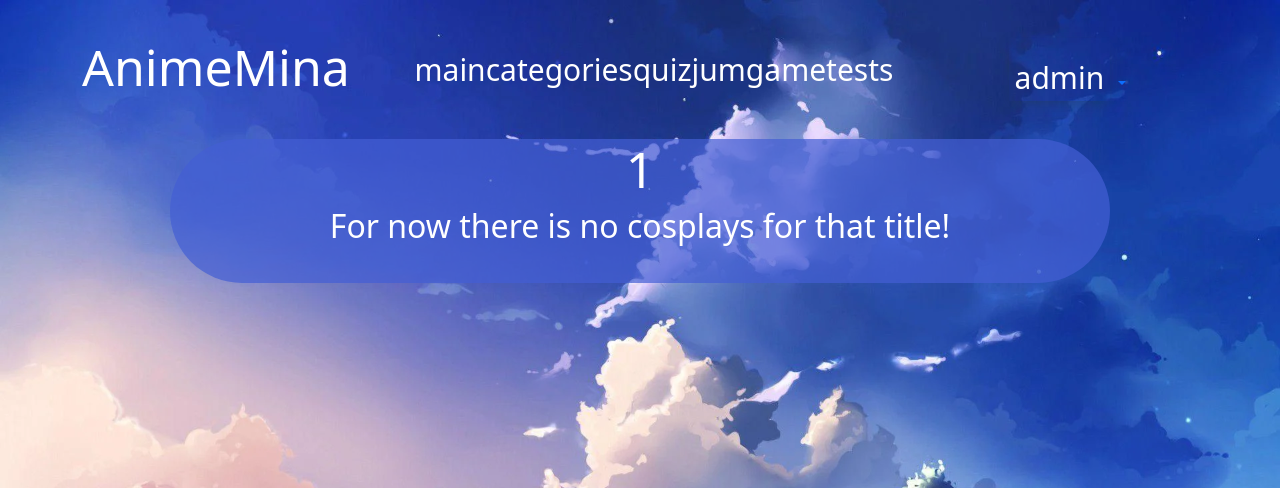
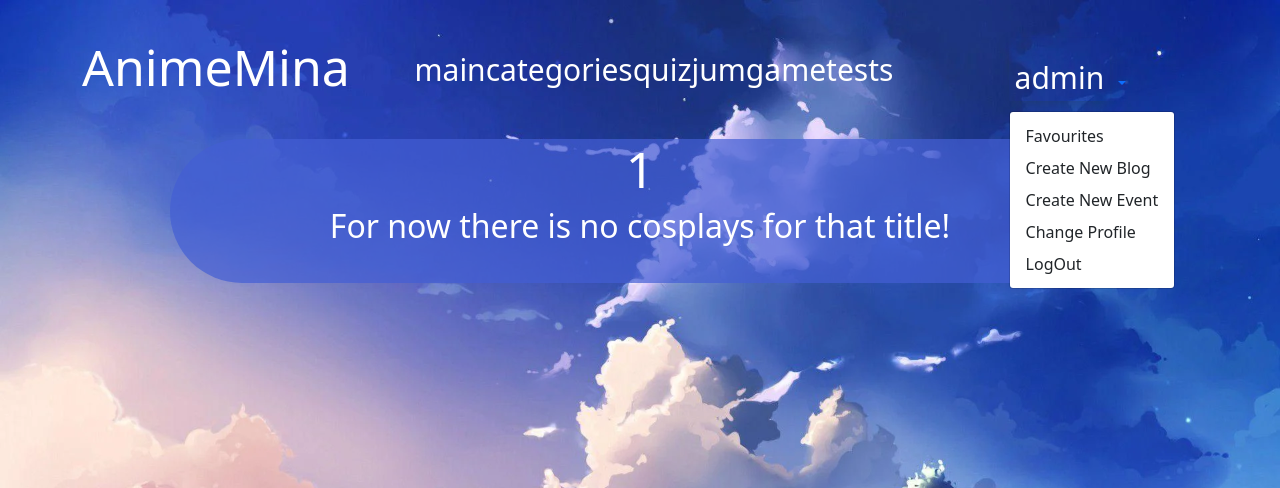
Before and after one commit to iseunli/amimem, a Django app: page /category/1/ in a window 1280 px wide, after a click on "admin". Shown: the top 488 px of the page. Run offline with Django 4.2, Linux system fonts and the light colour scheme; a user stored in the database is signed in; data comes from the database, SQL or seed files in the repository; both versions use the stored data as it was after the commit.

Commit message:
Ну все остальное

```diff
--- a/authorization/templates/registration/edit_profile.html
+++ b/authorization/templates/registration/edit_profile.html
@@ -39,6 +39,7 @@
         {% csrf_token %}
         {{ form.as_p }}
         <button class ="btn btn-secondary">Update</button>
+         <button class ="btn btn-secondary"><a href="{% url 'mainpage' %}" class="btn btn-secondary"> Go Back </a></button>
     </form>
 
 </div>
--- a/cosplayers/templates/base.html
+++ b/cosplayers/templates/base.html
@@ -56,7 +56,7 @@
               <button > {{ user.username }} </button>
           </a>
           <ul class="dropdown-menu" aria-labelledby="navbarDropdownMenuLink">
-            li><a class="dropdown-item" href="{% url 'post_favourite_list' %}">Favourites</a></li>
+            <li><a class="dropdown-item" href="{% url 'post_favourite_list' %}">Favourites</a></li>
             <li><a class="dropdown-item" href="{% url 'create_post' %}">Create New Blog</a></li>
             <li><a class="dropdown-item" href="{% url 'addevent' %}">Create New Event</a></li>
             <li><a class="dropdown-item" href="{% url 'edit_profile' %}">Change Profile</a></li>
--- a/cosplayers/templates/categories.html
+++ b/cosplayers/templates/categories.html
@@ -32,8 +32,11 @@
     {% endif %}
 <br>
 </div>
+
+
+{% endblock %}
+</body>
+
 <script src="https://cdn.jsdelivr.net/npm/bootstrap@5.1.3/dist/js/bootstrap.bundle.min.js"
         integrity="sha384-ka7Sk0Gln4gmtz2MlQnikT1wXgYsOg+OMhuP+IlRH9sENBO0LRn5q+8nbTov4+1p"
         crossorigin="anonymous"></script>
-
-{% endblock %}
```
Also changed, not shown: db.sqlite3.
